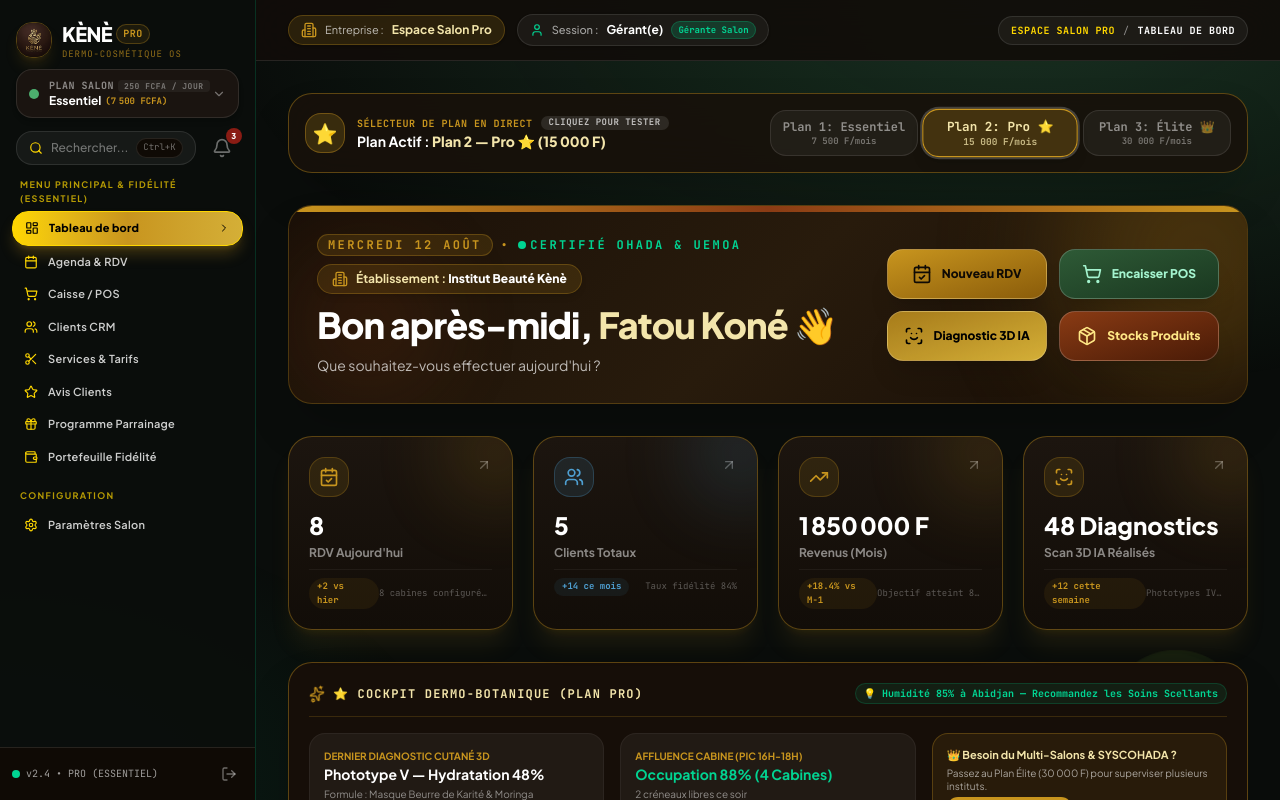
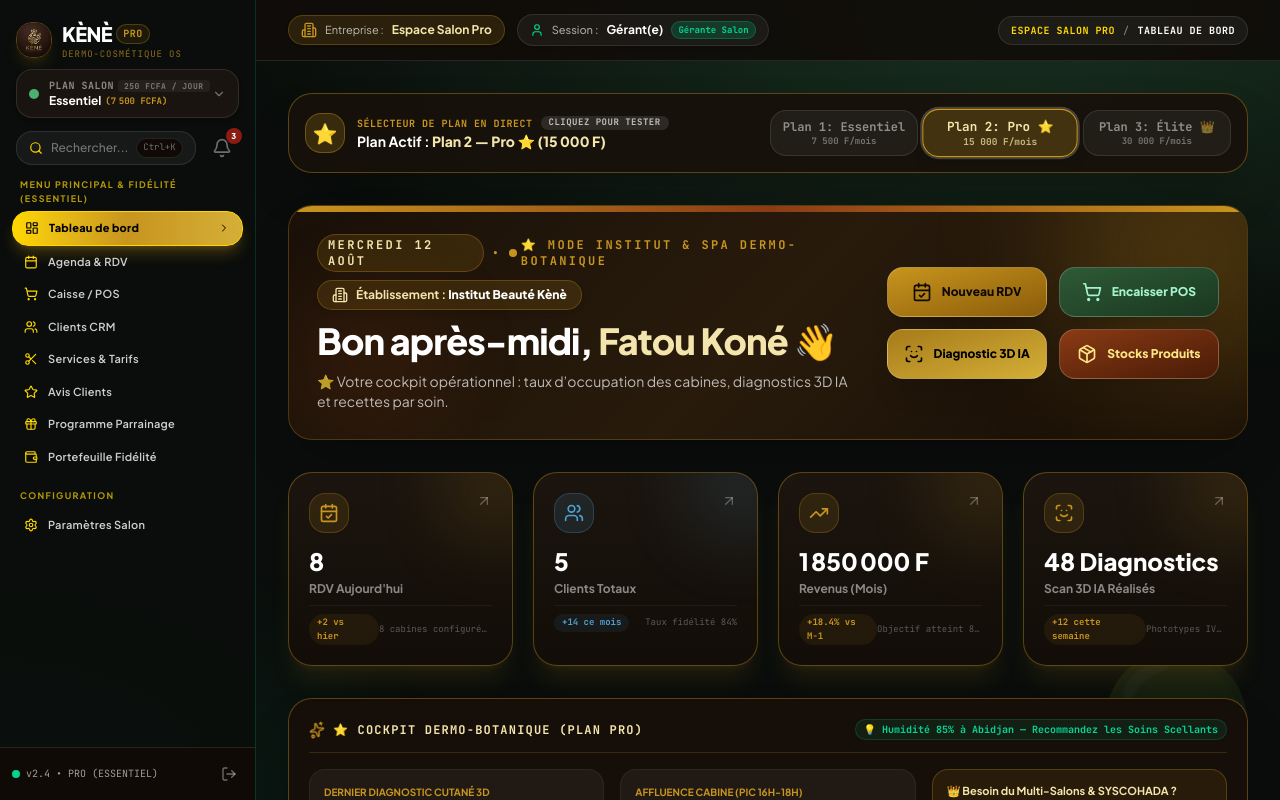
Before and after one commit to Fenezara/kene-os, a Next.js app: page /dashboard in a window 1280 px wide. Shown: the top 800 px of the page. Built offline with nearby package versions, Linux system fonts and the light colour scheme.

Commit message:
feat(dashboard): radically transform top hero banner, layout theme and all sub-modules per subscription plan

```diff
--- a/src/app/(pro)/dashboard/page.tsx
+++ b/src/app/(pro)/dashboard/page.tsx
@@ -326,26 +326,34 @@ export default function ProDashboardPage() {
         <motion.div variants={itemVariants} className="flex flex-col lg:flex-row lg:items-center justify-between gap-6 relative z-10">
           <div className="space-y-2">
             <div className="text-[10px] sm:text-xs font-mono tracking-[0.2em] uppercase text-[#C8951E] font-bold flex items-center gap-2">
-              <span className="bg-[#C8951E]/15 border border-[#C8951E]/30 px-2.5 py-0.5 rounded-full">
+              <span className={`border px-2.5 py-0.5 rounded-full ${
+                isEssentiel ? 'bg-emerald-500/15 border-emerald-500/30 text-emerald-400' : isPro ? 'bg-[#C8951E]/15 border-[#C8951E]/30 text-[#F3E5AB]' : 'bg-[#FFD700]/20 border-[#FFD700]/40 text-[#FFD700]'
+              }`}>
                 {now.toLocaleDateString('fr-FR', { weekday: 'long', day: 'numeric', month: 'long' })}
               </span>
               <span>•</span>
-              <span className="text-emerald-400 font-bold flex items-center gap-1">
-                <span className="w-2 h-2 rounded-full bg-emerald-400 animate-pulse" />
-                Certifié OHADA & UEMOA
+              <span className={`font-bold flex items-center gap-1 ${isEssentiel ? 'text-emerald-400' : isPro ? 'text-[#C8951E]' : 'text-[#FFD700]'}`}>
+                <span className={`w-2 h-2 rounded-full animate-pulse ${isEssentiel ? 'bg-emerald-400' : isPro ? 'bg-[#C8951E]' : 'bg-[#FFD700]'}`} />
+                {isEssentiel ? '🟢 Mode Carnet Caisse Solo' : isPro ? '⭐ Mode Institut & Spa Dermo-Botanique' : '👑 Mode Executive Multi-Salons UEMOA'}
               </span>
             </div>
 
-            <div className="inline-flex items-center gap-2 px-3.5 py-1.5 rounded-2xl bg-[#C8951E]/15 border border-[#C8951E]/30 text-[#F3E5AB] text-xs font-bold font-display shadow-md">
-              <Building2 className="w-4 h-4 text-[#C8951E]" />
+            <div className={`inline-flex items-center gap-2 px-3.5 py-1.5 rounded-2xl border text-xs font-bold font-display shadow-md ${
+              isEssentiel ? 'bg-emerald-500/10 border-emerald-500/30 text-emerald-200' : isPro ? 'bg-[#C8951E]/15 border-[#C8951E]/30 text-[#F3E5AB]' : 'bg-[#FFD700]/20 border-[#FFD700]/40 text-[#FFD700]'
+            }`}>
+              <Building2 className="w-4 h-4" />
               <span>Établissement : <strong className="text-white font-black">{tenantName}</strong></span>
             </div>
 
             <h1 className="text-2xl sm:text-4xl font-display font-black text-white tracking-tight leading-tight">
-              {greeting}, <span className="text-[#F3E5AB]">{employeeName}</span> 👋
+              {greeting}, <span className={isEssentiel ? 'text-emerald-300' : isPro ? 'text-[#F3E5AB]' : 'text-[#FFD700]'}>{employeeName}</span> 👋
             </h1>
             <p className="text-xs sm:text-sm text-white/70 font-sans max-w-xl">
-              Que souhaitez-vous effectuer aujourd'hui ?
+              {isEssentiel
+                ? '🟢 Votre tableau de bord simplifié : encaissements caisse, rendez-vous du jour et rappels WhatsApp.'
+                : isPro
+                ? '⭐ Votre cockpit opérationnel : taux d’occupation des cabines, diagnostics 3D IA et recettes par soin.'
+                : '👑 Votre centre de contrôle exécutif : supervision multi-salons, prédictions Machine Learning 90j et comptabilité SYSCOHADA.'}
             </p>
           </div>
 
```
